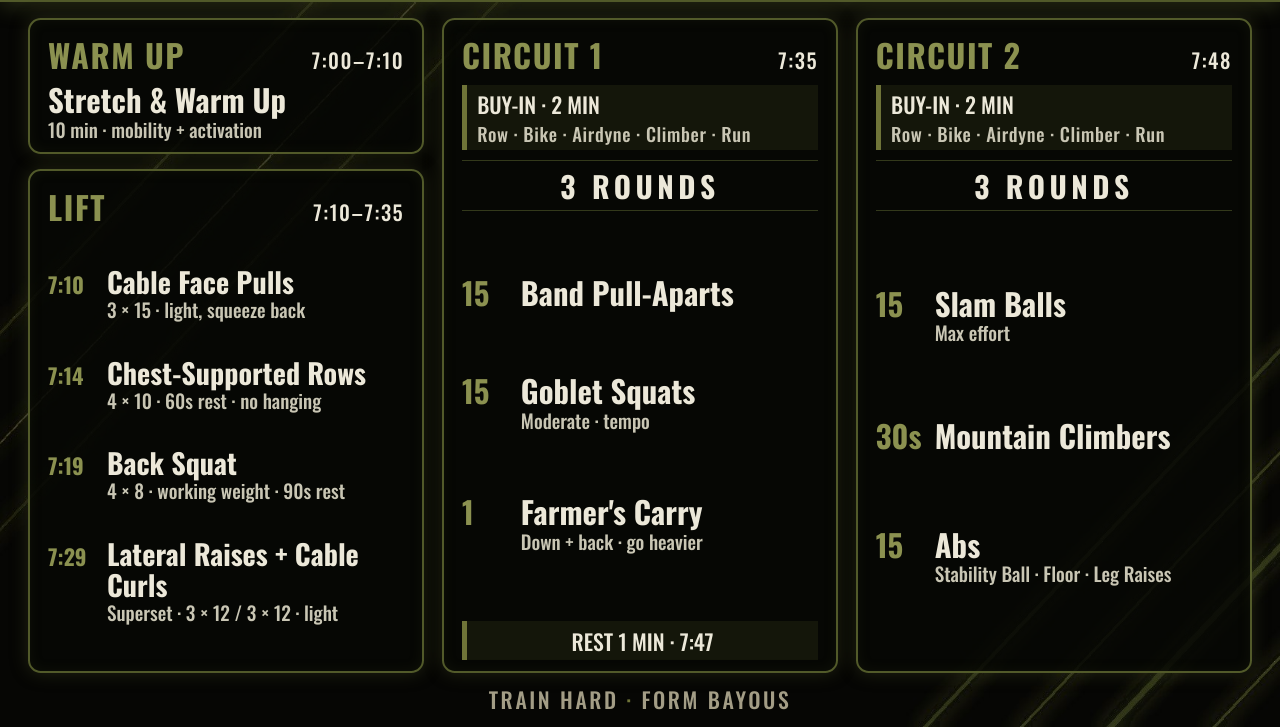
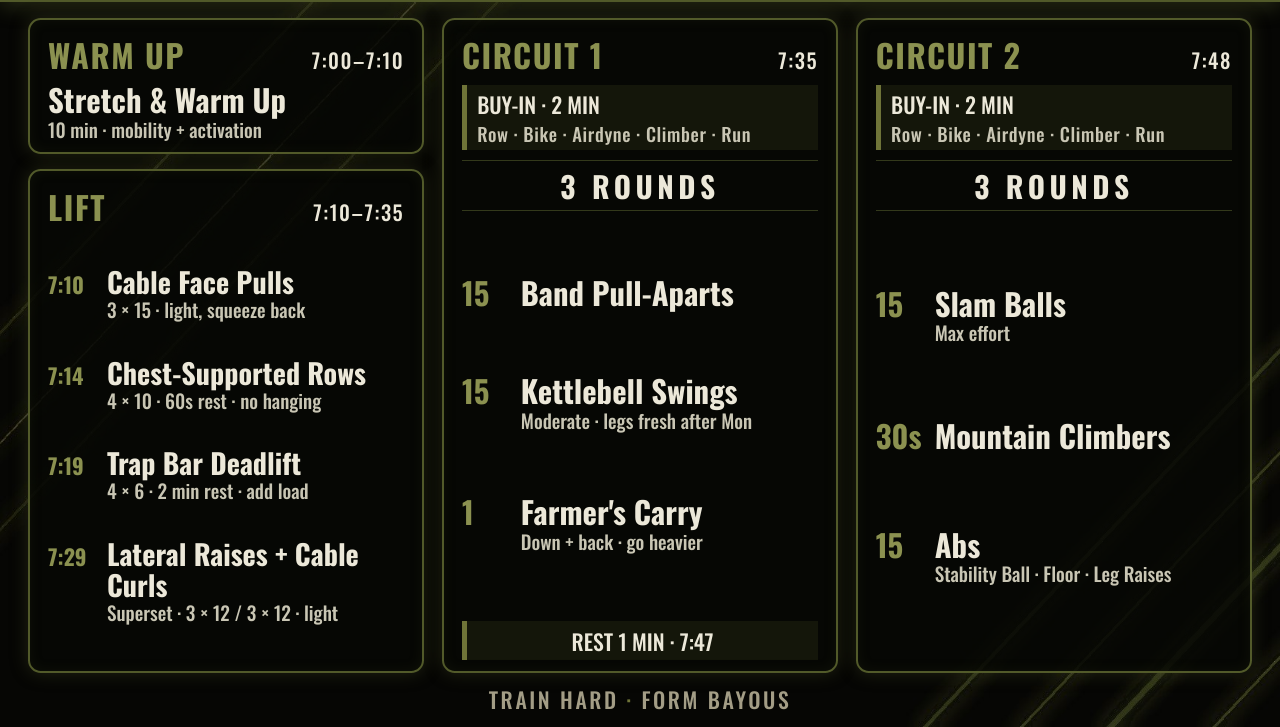
Before and after one commit to jmunistyle/gym-screen, a plain HTML site: page index.html in a window 1280 px wide. Shown: the part 73-800 px from the top of the page. Drawn offline with nearby package versions, Linux system fonts and the light colour scheme.

Commit message:
Tue Nov 24: trap bar DL not squat (Jakub Mon), swings not goblet squats

```diff
--- a/index.html
+++ b/index.html
@@ -45,14 +45,14 @@ html,body{margin:0;height:100%;color:#ece8d9;font-family:Oswald,'Arial Narrow',A
   <div class="list">
    <div class="it"><span class="k">7:10</span><span class="n">Cable Face Pulls<span class="d">3 × 15 · light, squeeze back</span></span></div>
    <div class="it"><span class="k">7:14</span><span class="n">Chest-Supported Rows<span class="d">4 × 10 · 60s rest · no hanging</span></span></div>
-   <div class="it"><span class="k">7:19</span><span class="n">Back Squat<span class="d">4 × 8 · working weight · 90s rest</span></span></div>
+   <div class="it"><span class="k">7:19</span><span class="n">Trap Bar Deadlift<span class="d">4 × 6 · 2 min rest · add load</span></span></div>
    <div class="it"><span class="k">7:29</span><span class="n">Lateral Raises + Cable Curls<span class="d">Superset · 3 × 12 / 3 × 12 · light</span></span></div>
   </div></div>
  </div>
  <div class="col"><h2>CIRCUIT 1 <small>7:35</small></h2><div class="sub">BUY-IN · 2 MIN<span class="opts">Row · Bike · Airdyne · Climber · Run</span></div><div class="rds">3 ROUNDS</div>
   <div class="list">
    <div class="it"><span class="k">15</span><span class="n">Band Pull-Aparts</span></div>
-   <div class="it"><span class="k">15</span><span class="n">Goblet Squats<span class="d">Moderate · tempo</span></span></div>
+   <div class="it"><span class="k">15</span><span class="n">Kettlebell Swings<span class="d">Moderate · legs fresh after Mon</span></span></div>
    <div class="it"><span class="k">1</span><span class="n">Farmer's Carry<span class="d">Down + back · go heavier</span></span></div>
   </div><div class="sub rest1">REST 1 MIN · 7:47</div></div>
  <div class="col"><h2>CIRCUIT 2 <small>7:48</small></h2><div class="sub">BUY-IN · 2 MIN<span class="opts">Row · Bike · Airdyne · Climber · Run</span></div><div class="rds">3 ROUNDS</div>
```
